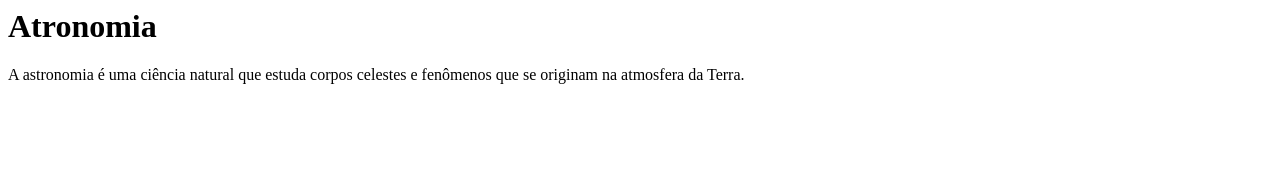
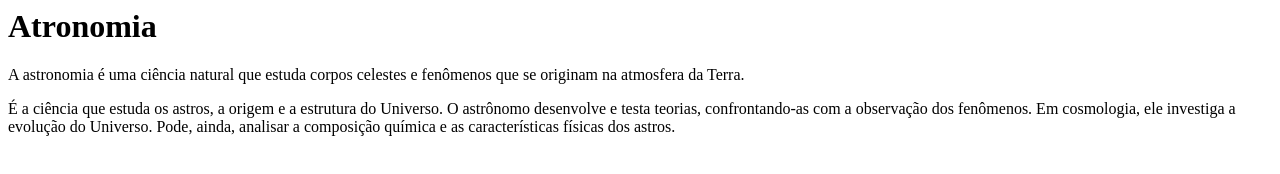
Before and after one commit to Thaylinegutervil/Pensamento_1B, a plain HTML site: page index.html in a window 1280 px wide. Drawn offline with Linux system fonts and the light colour scheme.

Commit message:
paragrafo2

```diff
--- a/index.html
+++ b/index.html
@@ -1,2 +1,3 @@
 <h1>Atronomia</h1>
 <p>A astronomia é uma ciência natural que estuda corpos celestes e fenômenos que se originam na atmosfera da Terra.</p>
+<p>É a ciência que estuda os astros, a origem e a estrutura do Universo. O astrônomo desenvolve e testa teorias, confrontando-as com a observação dos fenômenos. Em cosmologia, ele investiga a evolução do Universo. Pode, ainda, analisar a composição química e as características físicas dos astros.</p>
```
